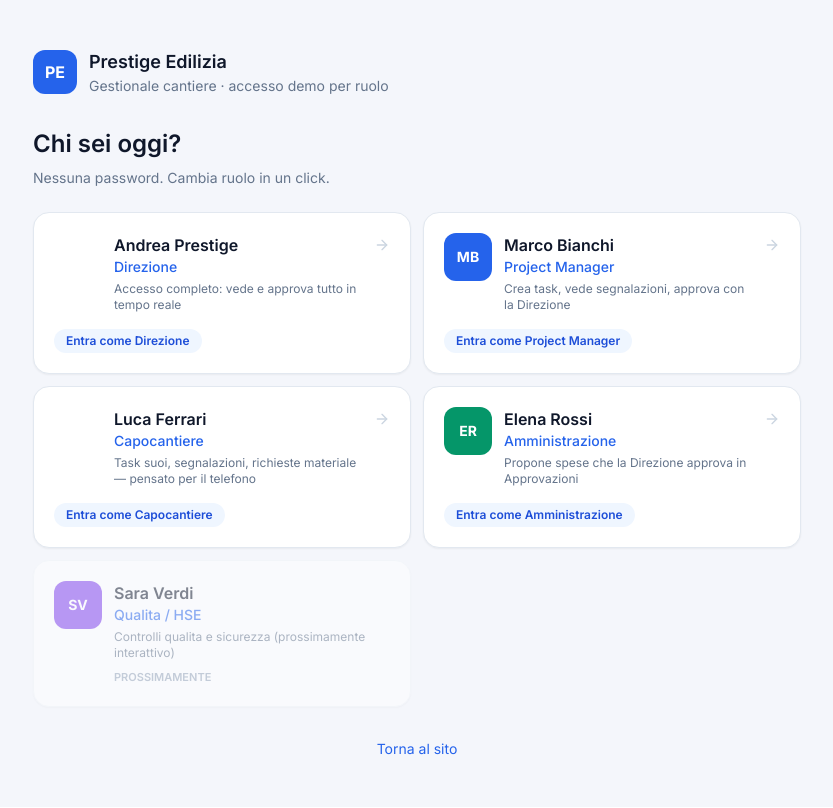
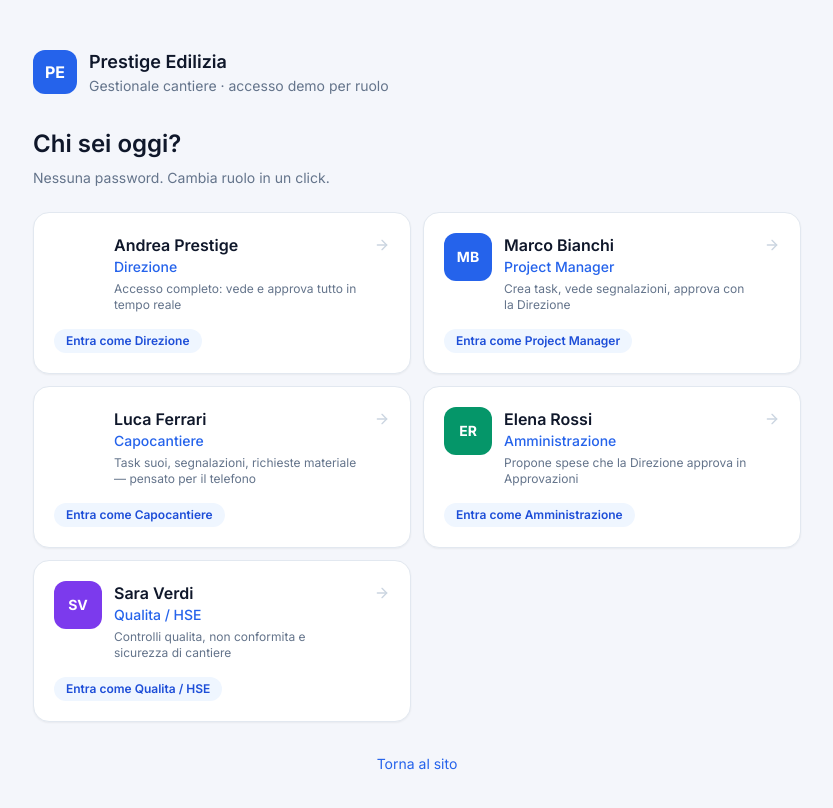
Before and after one commit to giulio1212554/prestige-edilizia, a Next.js app: page /admin in a window 1280 px wide. Shown: the top 808 px of the page, without its empty margins (223-1056 px from the left). Built offline with nearby package versions, Linux system fonts and the light colour scheme; a web font is replaced by a local one.

Commit message:
Attiva Sara Verdi Qualita/HSE

```diff
--- a/src/data/admin-roles.ts
+++ b/src/data/admin-roles.ts
@@ -113,11 +113,18 @@ export const ADMIN_ROLES: AdminRole[] = [
     id: "qualita_hse",
     name: "Sara Verdi",
     title: "Qualita / HSE",
-    blurb: "Controlli qualita e sicurezza (prossimamente interattivo)",
+    blurb: "Controlli qualita, non conformita e sicurezza di cantiere",
     color: "bg-violet-600",
     initials: "SV",
-    access: ["dashboard", "qualita", "sicurezza", "report"],
-    enabled: false,
+    access: [
+      "dashboard",
+      "qualita",
+      "sicurezza",
+      "progetti",
+      "report",
+      "task",
+    ],
+    enabled: true,
   },
 ];
 
```
